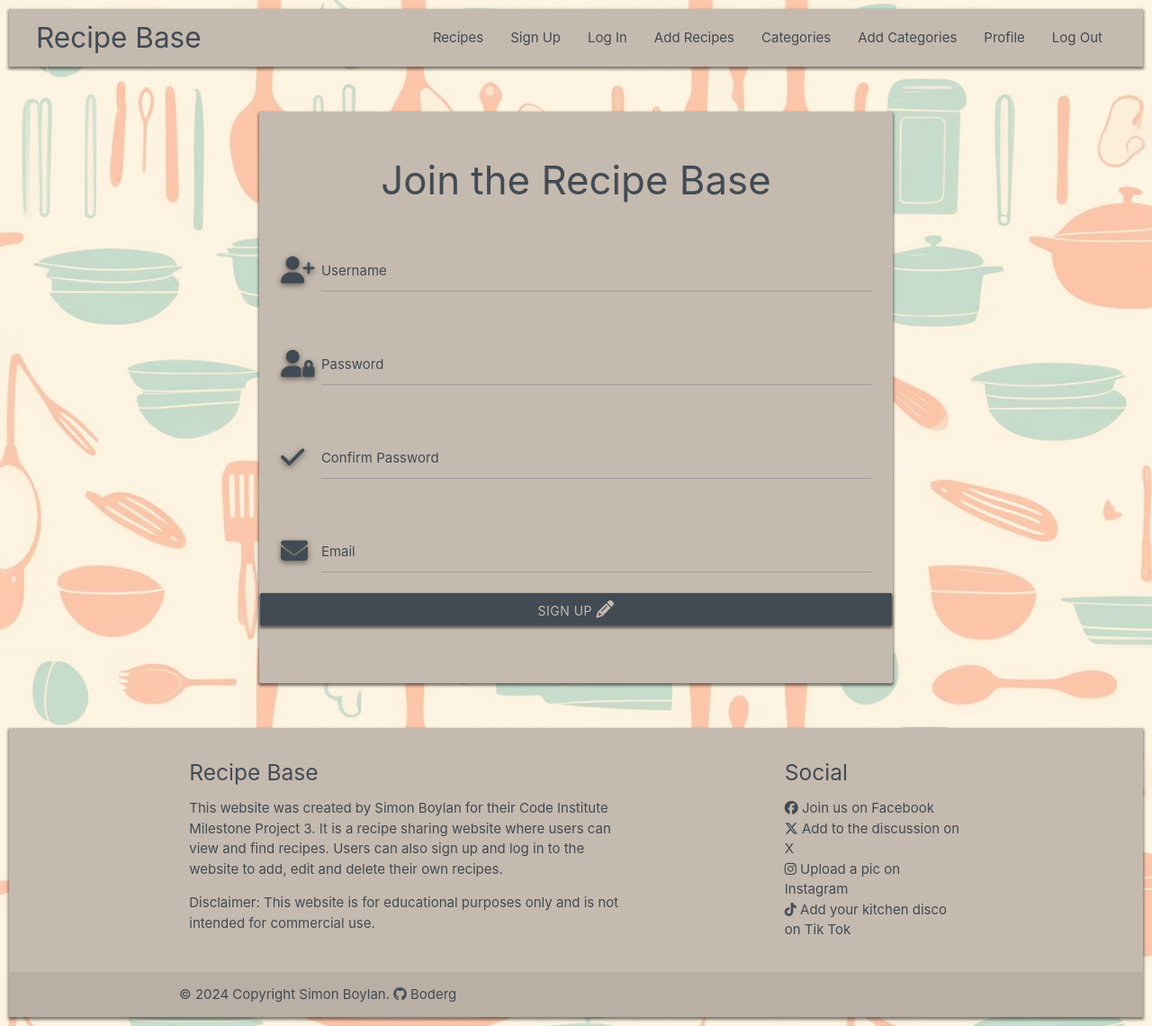
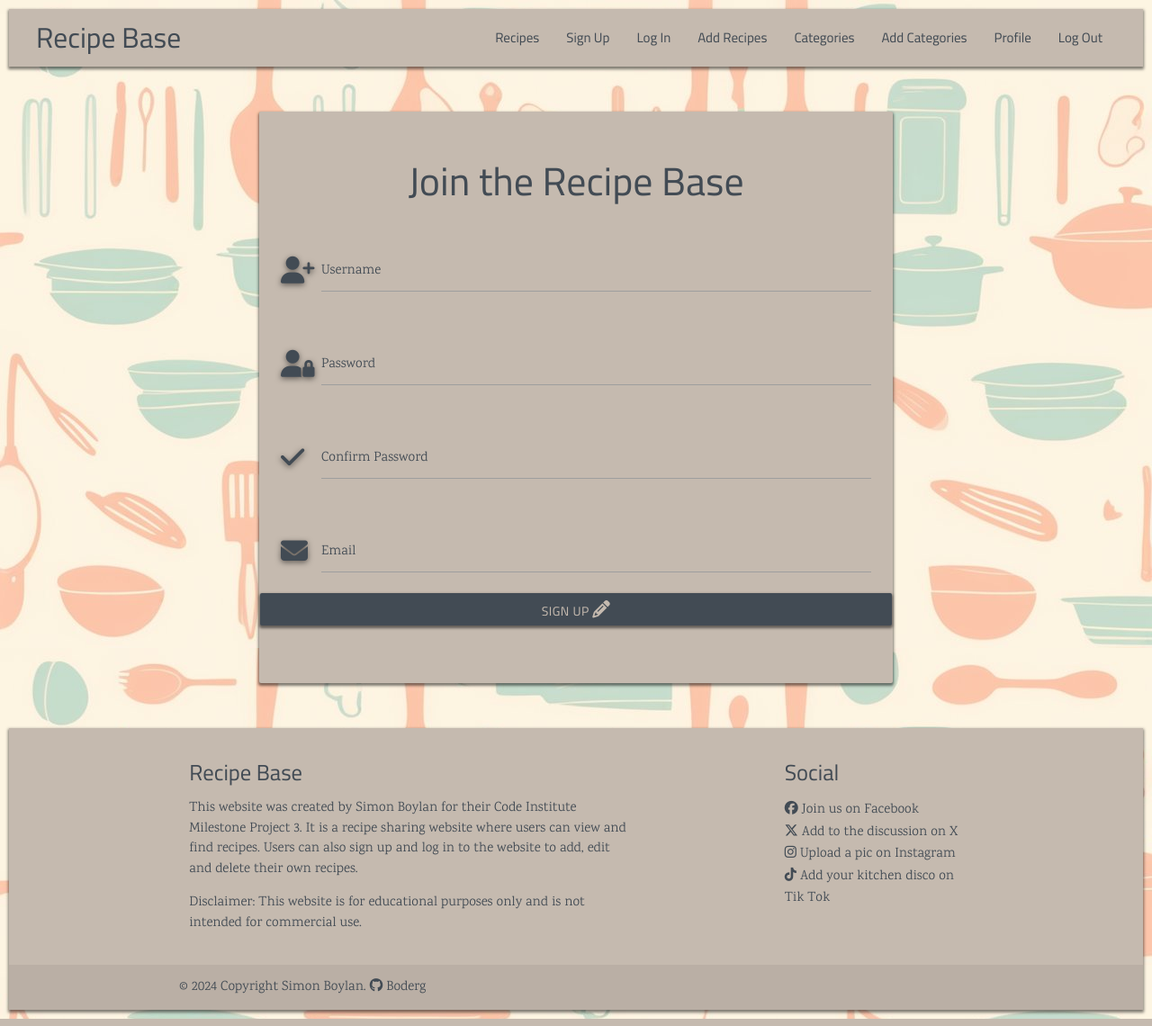
Before and after one commit to boderg/recipe-base, a Flask app: page /register in a window 1280 px wide. Shown: the whole page at 90% size. Run offline with Flask 3, Linux system fonts and the light colour scheme; some libraries are stand-ins or nearby versions.

Commit message:
Add selected fonts and change from default

```diff
--- a/static/css/style.css
+++ b/static/css/style.css
@@ -43,6 +43,7 @@ main {
 
 .brand-logo {
     margin-left: 30px;
+    font-family: 'Cairo', sans-serif;
 }
 
 a.brand-logo {
@@ -51,6 +52,7 @@ a.brand-logo {
 
 .nav-list {
     margin-right: 30px;
+    font-family: 'Cairo', sans-serif;
 }
 
 .nav-list li a {
@@ -64,6 +66,7 @@ a.brand-logo {
     margin: 5% 0 5% 10px;
     box-shadow: 0px 2px 3px 1px rgba(0, 0, 0, 0.5);
     background-color: var(--silver);
+    font-family: 'Cairo', sans-serif;
 }
 
 .sidenav li h4 {
@@ -99,6 +102,7 @@ a.brand-logo {
 
 .card-panel h3 {
     color: var(--charcoal);
+    font-family: 'Cairo', sans-serif;
 }
 
 /* Forms */
@@ -109,6 +113,7 @@ a.brand-logo {
 
 .input-field label {
     color: var(--charcoal);
+    font-family: 'Karma', serif;
 }
 
 .input-field input[type=text]:focus + label,
@@ -130,6 +135,7 @@ a.brand-logo {
     box-shadow: 0px 2px 3px 1px rgba(0, 0, 0, 0.5);
     background-color: var(--charcoal);
     color: var(--silver);
+    font-family: 'Cairo', sans-serif;
 }
 
 .btn:hover {
@@ -170,8 +176,21 @@ a.brand-logo {
     color: var(--charcoal);
 }
 
+.page-footer h5 {
+    font-family: 'Cairo', sans-serif;
+}
+
+.page-footer a,
+.page-footer p {
+    font-family: 'Karma', serif;
+}
+
 .footer-copyright .container, .footer-copyright .container a, .page-footer a {
     color: var(--charcoal);
+}
+
+.footer-copyright {
+    font-family: 'Karma', serif;
 }
 
 /* @media queries */
--- a/templates/base.html
+++ b/templates/base.html
@@ -6,6 +6,9 @@
     <link rel="stylesheet" href="https://cdnjs.cloudflare.com/ajax/libs/font-awesome/6.5.1/css/all.min.css" integrity="sha512-DTOQO9RWCH3ppGqcWaEA1BIZOC6xxalwEsw9c2QQeAIftl+Vegovlnee1c9QX4TctnWMn13TZye+giMm8e2LwA=="
     crossorigin="anonymous" referrerpolicy="no-referrer" type="text/css">
     <link rel="stylesheet" href="https://cdnjs.cloudflare.com/ajax/libs/materialize/1.0.0/css/materialize.min.css" type="text/css">
+    <link rel="preconnect" href="https://fonts.googleapis.com">
+    <link rel="preconnect" href="https://fonts.gstatic.com" crossorigin>
+    <link href="https://fonts.googleapis.com/css2?family=Cairo:wght@200..1000&family=Cormorant+Infant:ital,wght@0,300;0,400;0,500;0,600;0,700;1,300;1,400;1,500;1,600;1,700&family=Karma:wght@300;400;500;600;700&display=swap" rel="stylesheet">
     <link rel="stylesheet" href="{{ url_for('static', filename='css/style.css') }}" type="text/css">
     {% block styles %}
     {% endblock %}
```
